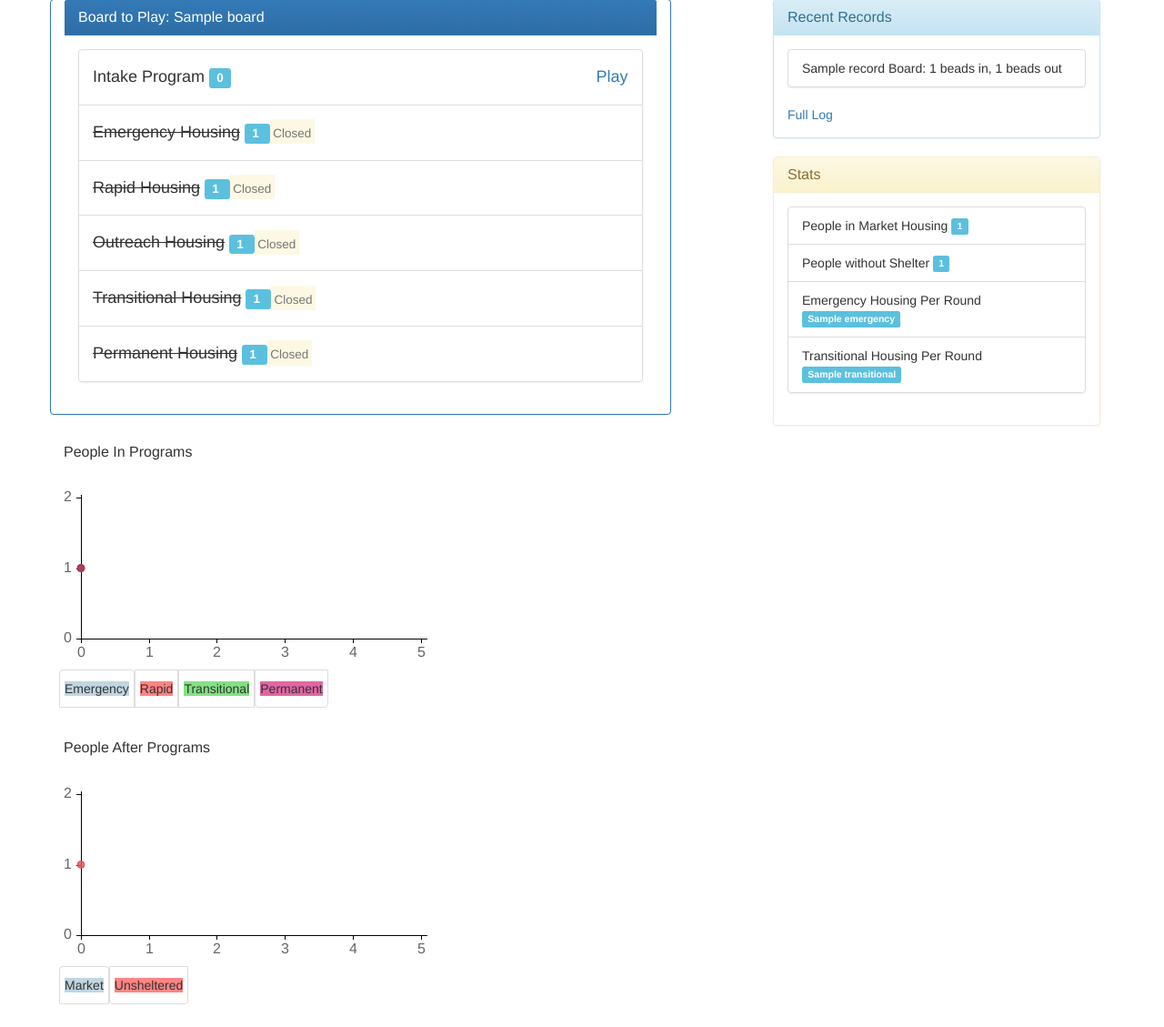
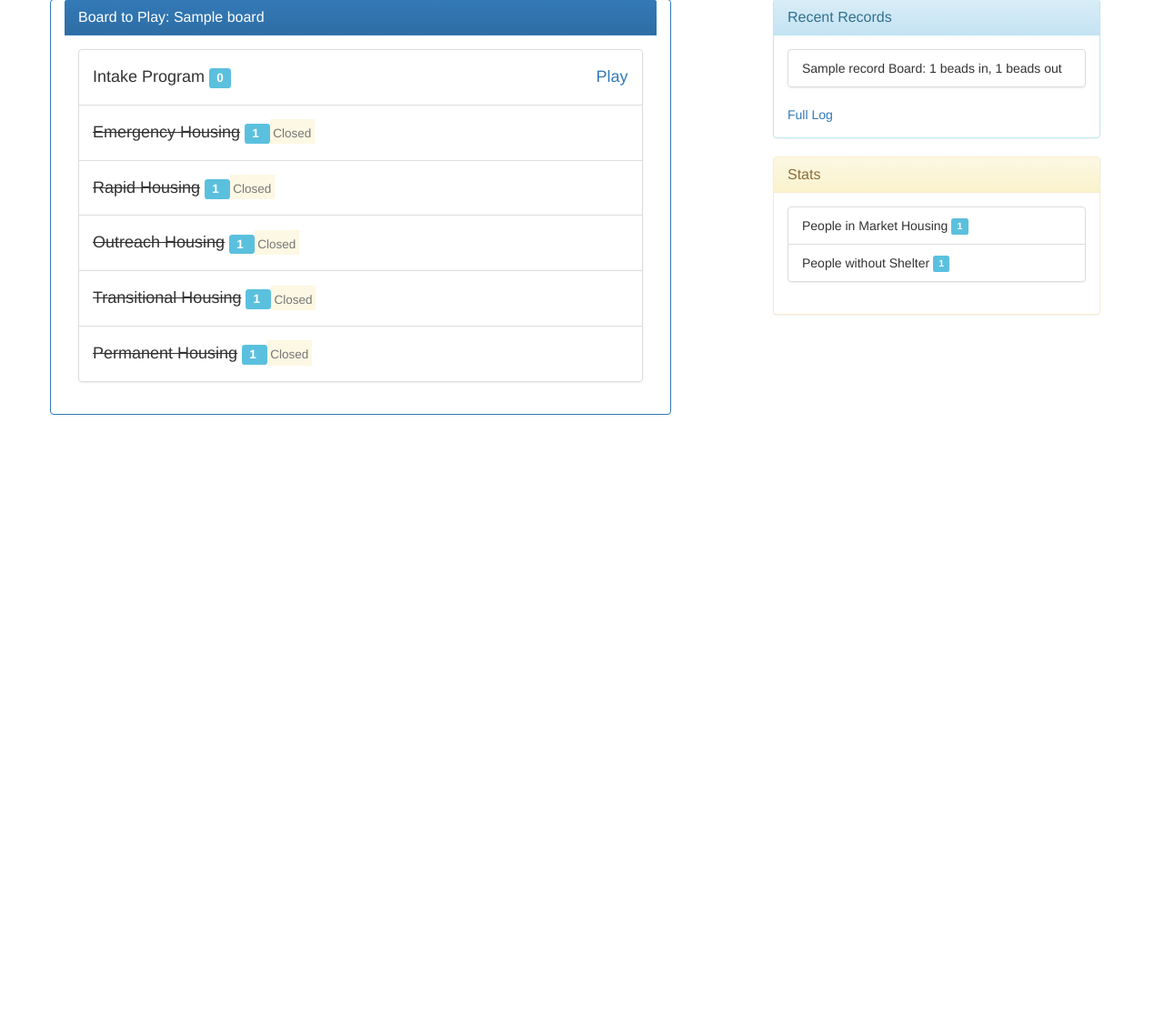
Before and after one commit to jlyden/naeh-game, a Flask app: template app/templates/status.html in a window 1280 px wide. Shown: the part 79-1208 px from the top of the page at 91% size. After the commit the page ends 535 px from the top, so only its background shows below. Run offline with Flask 2, Linux system fonts and the light colour scheme; tables that the repository leaves empty hold one stand-in row (values such as "Sample post"); the template is opened without the code that fills it: values that come from a table or form of the project are taken from there, most other values are stand-ins (such as "Sample title", 1, 10 or a date in 2020); a map, chart or similar area stays blank.

Commit message:
Removed stray words

```diff
--- a/app/templates/status.html
+++ b/app/templates/status.html
@@ -164,7 +164,7 @@
                 {{ boards['Unsheltered']|length }}
               </span>
           </li>
-          <li class="list-group-item">
+<!--           <li class="list-group-item">
               Emergency Housing Per Round
               <span class="label label-info ">{{ counts['Emergency'] }}</span>
           </li>
@@ -172,9 +172,8 @@
               Transitional Housing Per Round
               <span class="label label-info ">{{ counts['Transitional'] }}</span>
           </li>
-        </ul>
+ -->        </ul>
       </div><!-- ./div panel Bins -->
     </div><!-- ./panel right -->
   </div><!-- ./row -->
-  {% include 'charts.html' %}
 {% endblock %}
```
